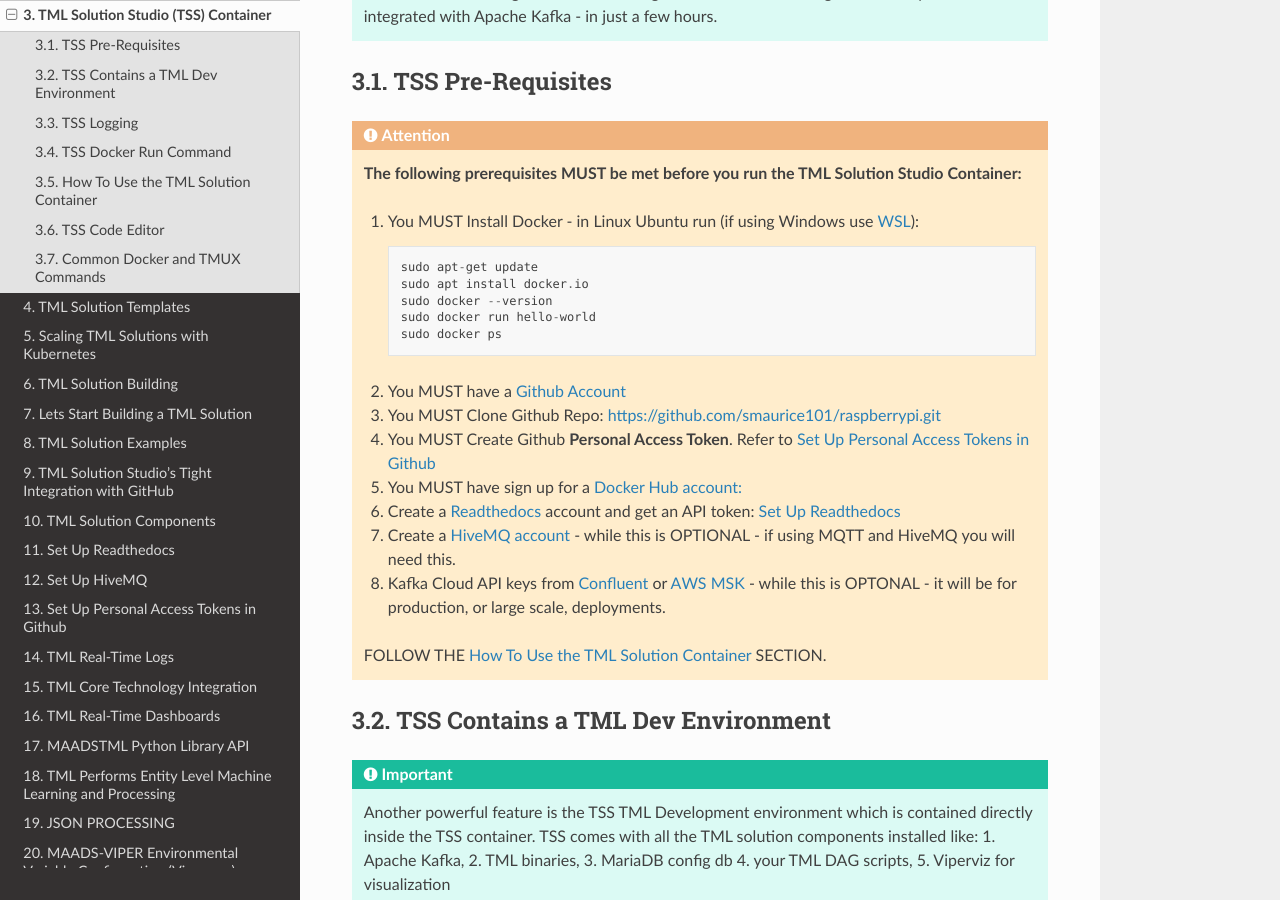
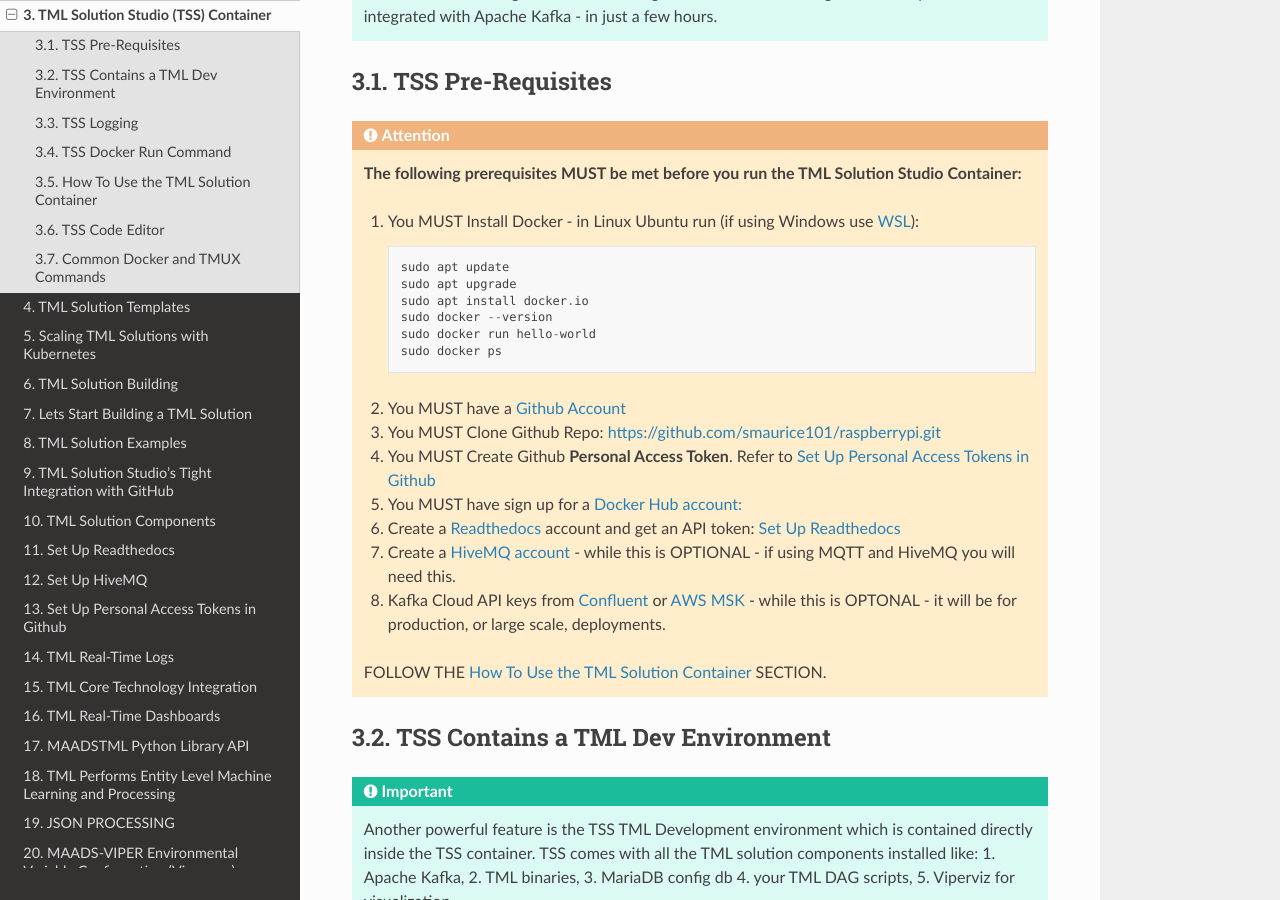
Before and after one commit to smaurice101/readthedocs, a Sphinx documentation site: the page built from docs/source/docker.rst, in a window 1280 px wide and 900 px high, scrolled down 1018 px. Built offline with Sphinx 7.4.7 and the Read the Docs theme 3.1.0, drawn with Linux system fonts in a browser that asks for light colours.

Commit message:
Update docker.rst

```diff
--- a/docs/source/docker.rst
+++ b/docs/source/docker.rst
@@ -30,7 +30,8 @@
 
       .. code-block::
 
-         sudo apt-get update
+         sudo apt update
+         sudo apt upgrade
          sudo apt install docker.io
          sudo docker --version
          sudo docker run hello-world
```
